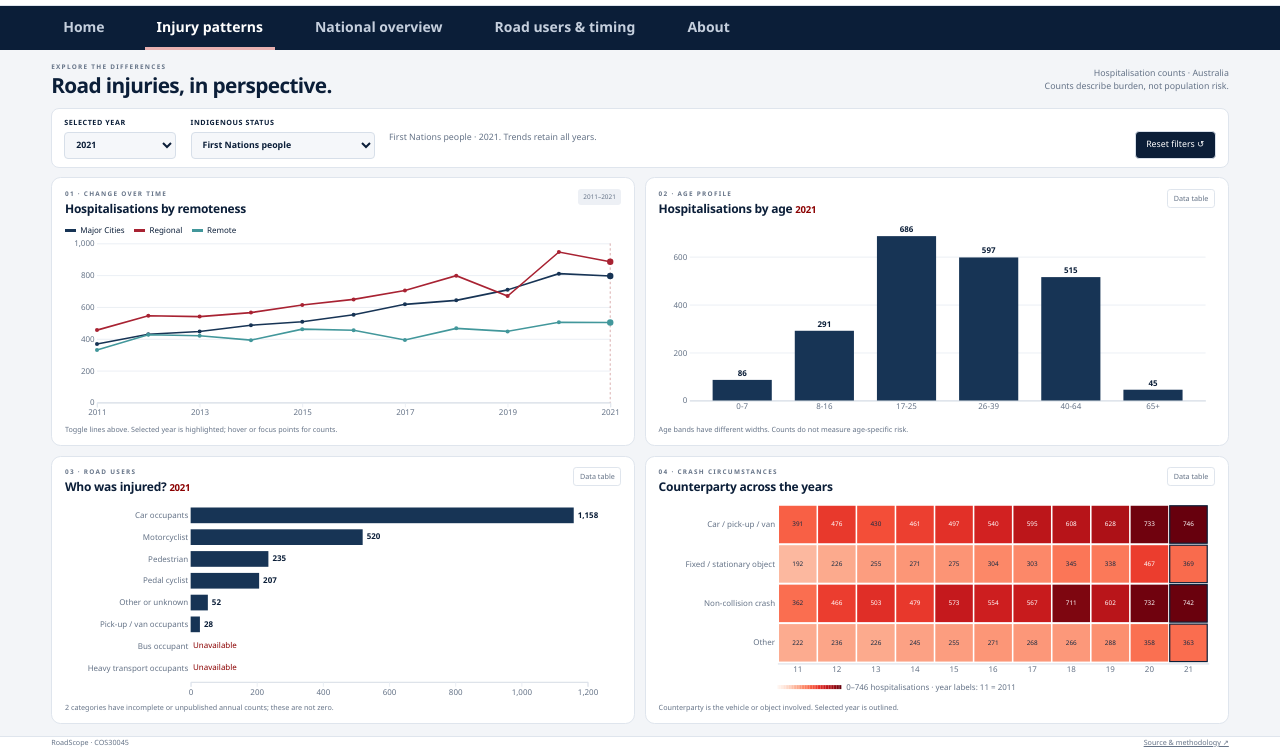
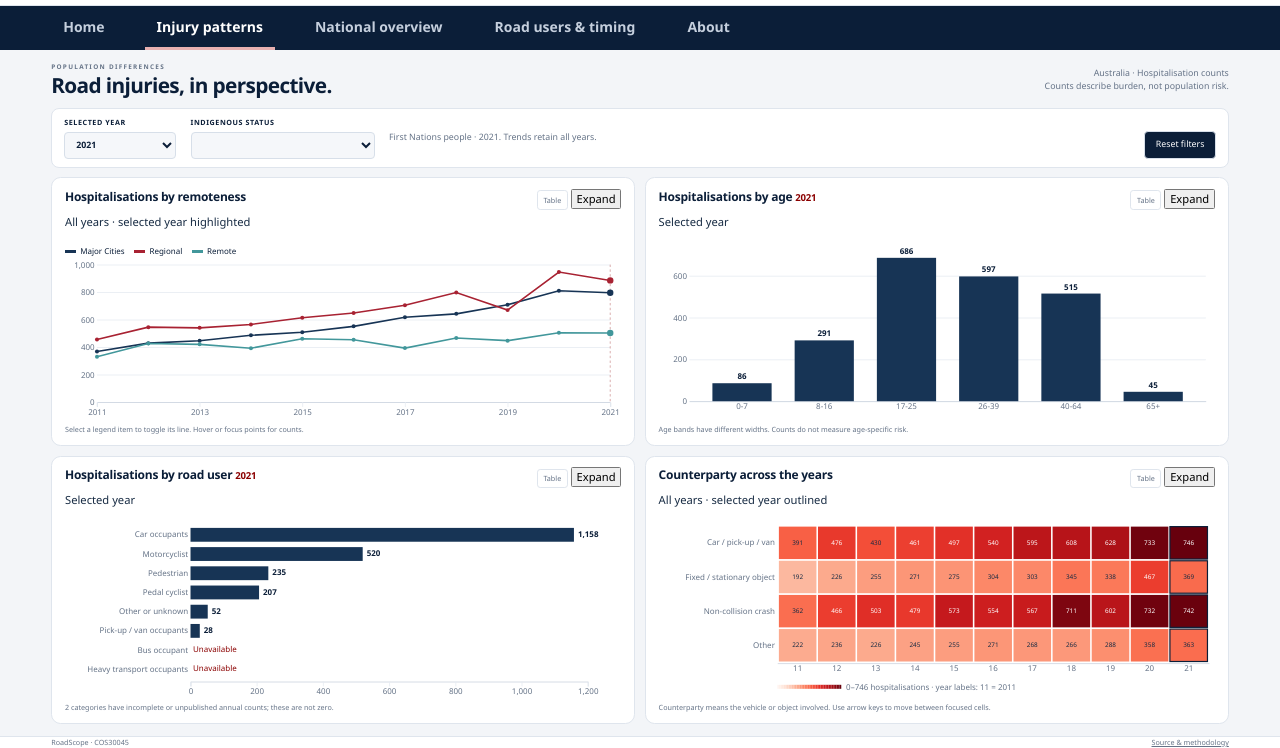
Before and after one commit to vndhya/Data_VisualisationV, a plain HTML site: page injuries.html in a window 1280 px wide. Shown: the part 52-800 px from the top of the page. Drawn offline with Linux system fonts and the light colour scheme.

Commit message:
Update injuries.html

```diff
--- a/injuries.html
+++ b/injuries.html
@@ -3,95 +3,217 @@
 
 <head>
     <meta charset="UTF-8">
-    <meta name="viewport" content="width=device-width,initial-scale=1">
+    <meta name="viewport" content="width=device-width, initial-scale=1">
+
     <title>RoadScope | Injury patterns</title>
+
     <link rel="stylesheet" href="css/style.css">
+    <link rel="stylesheet" href="css/navigation.css">
     <link rel="stylesheet" href="css/dashboard.css">
-<link rel="stylesheet" href="css/navigation.css">
-    <link rel="stylesheet" href="css/style.css">
-    <link rel="stylesheet" href="css/dashboard.css">
+
     <script src="js/d3.v7.min.js" defer></script>
     <script src="js/scripts.js" defer></script>
     <script src="js/injuries.js" defer></script>
 </head>
 
 <body class="injuries-page">
-    <header class="site-header"><a href="index.html" class="brand"><span class="brand-logo">R+</span>RoadScope</a><span
-            class="header-caption">AUSTRALIAN ROAD INJURY EXPLORER</span><span class="prototype-badge">2011–2021
-            DATA</span></header>
+    <header class="site-header">
+        <a href="index.html" class="brand">
+            <span class="brand-logo">R+</span>
+            RoadScope
+        </a>
+
+        <span class="header-caption">
+            AUSTRALIAN ROAD INJURY EXPLORER
+        </span>
+
+        <span class="prototype-badge">2011–2021 DATA</span>
+    </header>
+
     <nav class="site-nav" aria-label="Main navigation">
         <a href="index.html">Home</a>
-    <a href="injuries.html">Injury patterns</a>
+        <a href="injuries.html" aria-current="page">Injury patterns</a>
         <a href="national.html">National overview</a>
         <a href="timing.html">Road users & timing</a>
         <a href="about.html">About</a>
     </nav>
-    <main class="dashboard-layout">
+
+    <main class="dashboard-layout" id="main-content">
         <div class="page-heading">
             <div>
-                <p class="eyebrow">EXPLORE THE DIFFERENCES</p>
+                <p class="eyebrow">POPULATION DIFFERENCES</p>
                 <h1>Road injuries, in perspective.</h1>
             </div>
-            <p class="scope-note">Hospitalisation counts · Australia<br>Counts describe burden, not population risk.</p>
+
+            <p class="scope-note">
+                Australia · Hospitalisation counts<br>
+                Counts describe burden, not population risk.
+            </p>
         </div>
-        <form class="filter-bar" id="filters"><label for="year">Selected year<select id="year"
-                    disabled></select></label><label for="status">Indigenous status<select id="status" disabled>
-                    <option>First Nations people</option>
-                    <option>Non-Indigenous</option>
-                </select></label>
-            <p id="selection" role="status" aria-live="polite">Loading your CSV data…</p><button type="button"
-                id="reset" disabled>Reset filters ↺</button>
+
+        <form class="filter-bar" id="filters">
+            <label for="year">
+                Selected year
+                <select id="year" disabled></select>
+            </label>
+
+            <label for="status">
+                Indigenous status
+                <select id="status" disabled></select>
+            </label>
+
+            <p id="selection" role="status" aria-live="polite">
+                Loading data…
+            </p>
+
+            <button type="button" id="reset" disabled>
+                Reset filters
+            </button>
         </form>
-        <div class="charts-grid">
-            <section class="chart-card">
+
+        <div class="charts-grid" id="charts">
+            <section class="chart-card" data-key="trend"
+                aria-labelledby="trend-title">
+
                 <div class="chart-heading">
-                    <div>
-                        <p class="eyebrow">01 · CHANGE OVER TIME</p>
-                        <h2>Hospitalisations by remoteness</h2>
-                    </div><span class="chart-badge">2011–2021</span>
+                    <h2 id="trend-title">Hospitalisations by remoteness</h2>
+
+                    <div class="chart-actions">
+                        <button type="button" class="table-toggle"
+                            data-table="trend"
+                            aria-label="View remoteness data table">
+                            Table
+                        </button>
+                        <button type="button" class="expand-toggle"
+                            data-expand="trend" aria-expanded="false">
+                            Expand
+                        </button>
                     </div>
-                <div id="trend-legend" class="line-legend" aria-label="Toggle remoteness series"></div>
+                </div>
+
+                <p class="chart-context">
+                    All years · selected year highlighted
+                </p>
+
+                <div id="trend-legend" class="line-legend"
+                    aria-label="Show or hide remoteness lines"></div>
+
                 <div class="plot" id="trend"></div>
-                <p class="chart-note">Toggle lines above. Selected year is highlighted; hover or focus points for
-                    counts.</p>
+
+                <p class="chart-note">
+                    Select a legend item to toggle its line.
+                    Hover or focus points for counts.
+                </p>
             </section>
-            <section class="chart-card">
+
+            <section class="chart-card" data-key="age"
+                aria-labelledby="age-title">
+
                 <div class="chart-heading">
-                    <div>
-                        <p class="eyebrow">02 · AGE PROFILE</p>
-                        <h2>Hospitalisations by age <span class="selected-year"></span></h2>
-                    </div><button class="table-toggle" data-table="age" type="button">Data table</button>
+                    <h2 id="age-title">
+                        Hospitalisations by age
+                        <span class="selected-year"></span>
+                    </h2>
+
+                    <div class="chart-actions">
+                        <button type="button" class="table-toggle"
+                            data-table="age"
+                            aria-label="View age data table">
+                            Table
+                        </button>
+                        <button type="button" class="expand-toggle"
+                            data-expand="age" aria-expanded="false">
+                            Expand
+                        </button>
                     </div>
+                </div>
+
+                <p class="chart-context">Selected year</p>
+
                 <div class="plot" id="age"></div>
-                <p class="chart-note">Age bands have different widths. Counts do not measure age-specific risk.</p>
+
+                <p class="chart-note">
+                    Age bands have different widths.
+                    Counts do not measure age-specific risk.
+                </p>
             </section>
-            <section class="chart-card">
+
+            <section class="chart-card" data-key="road"
+                aria-labelledby="road-title">
+
                 <div class="chart-heading">
-                    <div>
-                        <p class="eyebrow">03 · ROAD USERS</p>
-                        <h2>Who was injured? <span class="selected-year"></span></h2>
-                    </div><button class="table-toggle" data-table="road" type="button">Data table</button>
+                    <h2 id="road-title">
+                        Hospitalisations by road user
+                        <span class="selected-year"></span>
+                    </h2>
+
+                    <div class="chart-actions">
+                        <button type="button" class="table-toggle"
+                            data-table="road"
+                            aria-label="View road-user data table">
+                            Table
+                        </button>
+                        <button type="button" class="expand-toggle"
+                            data-expand="road" aria-expanded="false">
+                            Expand
+                        </button>
                     </div>
+                </div>
+
+                <p class="chart-context">Selected year</p>
+
                 <div class="plot" id="road"></div>
+
                 <p class="chart-note" id="road-note"></p>
             </section>
-            <section class="chart-card">
+
+            <section class="chart-card" data-key="heat"
+                aria-labelledby="heat-title">
+
                 <div class="chart-heading">
-                    <div>
-                        <p class="eyebrow">04 · CRASH CIRCUMSTANCES</p>
-                        <h2>Counterparty across the years</h2>
-                    </div><button class="table-toggle" data-table="heat" type="button">Data table</button>
+                    <h2 id="heat-title">Counterparty across the years</h2>
+
+                    <div class="chart-actions">
+                        <button type="button" class="table-toggle"
+                            data-table="heat"
+                            aria-label="View counterparty data table">
+                            Table
+                        </button>
+                        <button type="button" class="expand-toggle"
+                            data-expand="heat" aria-expanded="false">
+                            Expand
+                        </button>
                     </div>
+                </div>
+
+                <p class="chart-context">
+                    All years · selected year outlined
+                </p>
+
                 <div class="plot" id="heat"></div>
-                <p class="chart-note">Counterparty is the vehicle or object involved. Selected year is outlined.</p>
+
+                <p class="chart-note">
+                    Counterparty means the vehicle or object involved.
+                    Use arrow keys to move between focused cells.
+                </p>
             </section>
         </div>
     </main>
-    <footer class="site-footer"><span>RoadScope · COS30045</span><a href="about.html">Source & methodology ↗</a>
+
+    <footer class="site-footer">
+        <span>RoadScope · COS30045</span>
+        <a href="about.html">Source & methodology</a>
     </footer>
+
     <div id="tooltip" role="tooltip" hidden></div>
-    <dialog id="data-dialog"><button id="close-dialog" type="button">Close ×</button>
+
+    <dialog id="data-dialog" aria-labelledby="table-title">
+        <div class="dialog-heading">
             <h2 id="table-title"></h2>
+            <button id="close-dialog" type="button">Close ×</button>
+        </div>
+
+        <p>Unavailable counts are not zero.</p>
         <div id="table-content"></div>
     </dialog>
 </body>
```
Lines whose indentation alone changed are shown as unchanged.
